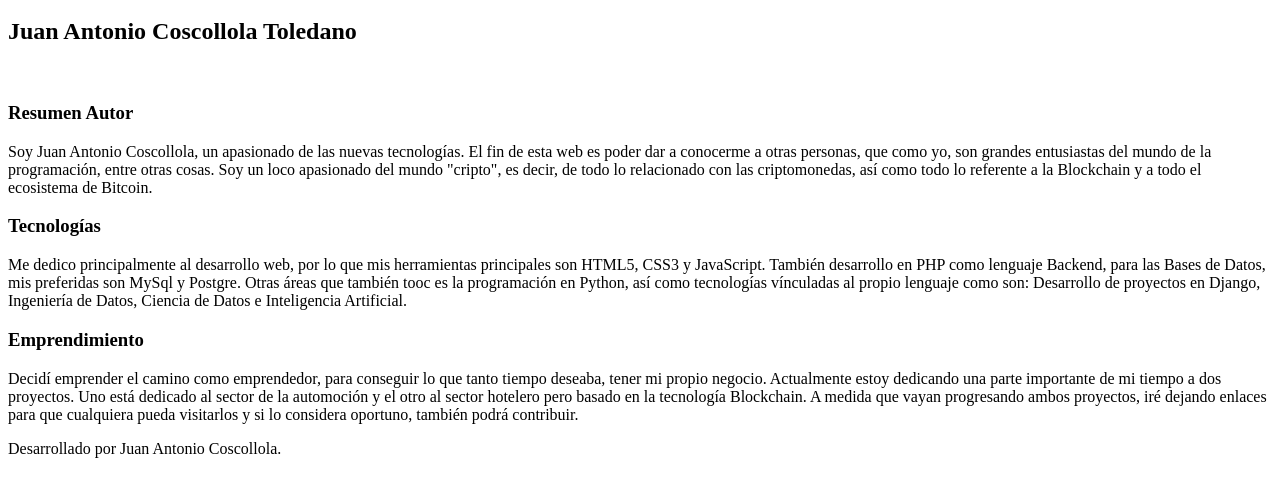
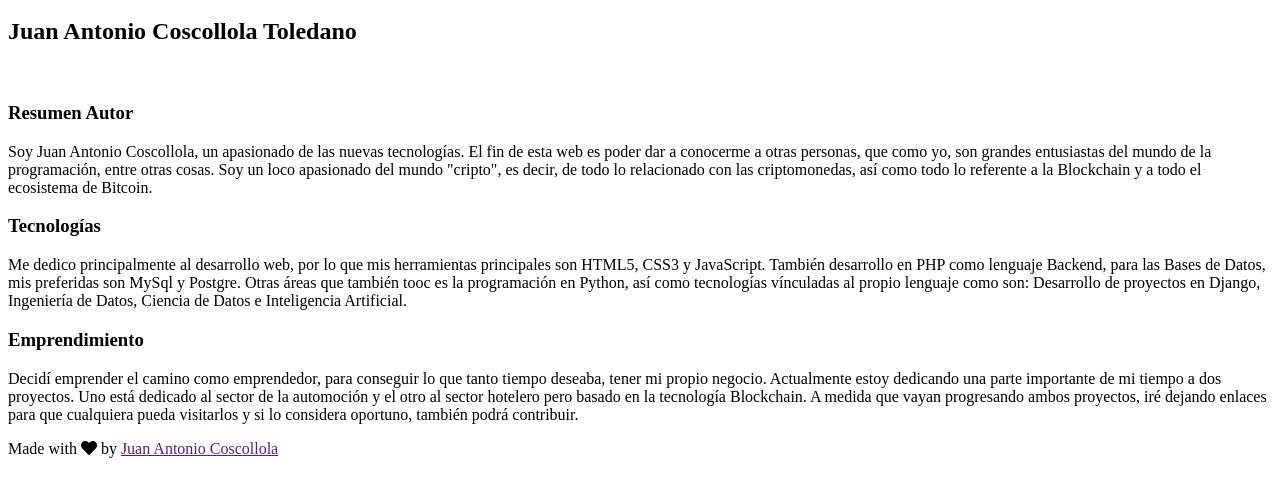
Before and after one commit to juancos77/ProyectoWeb19, a plain HTML site: page index.html in a window 1280 px wide. Shown: the part 133-630 px from the top of the page. Drawn offline with Linux system fonts and the light colour scheme.

Commit message:
Acabando la estructura

```diff
--- a/index.html
+++ b/index.html
@@ -74,7 +74,7 @@
 	<!-- Fin Tecnologías -->
 
 	<footer>
-		<p>Desarrollado por Juan Antonio Coscollola.</p>
+		<p>Made with <i class="fas fa-heart"></i> by <a href=""><span>Juan Antonio Coscollola<span></a></p>
 	</footer>
 
 </body>
```
Also changed, not shown: assets/css/style.css (added).
